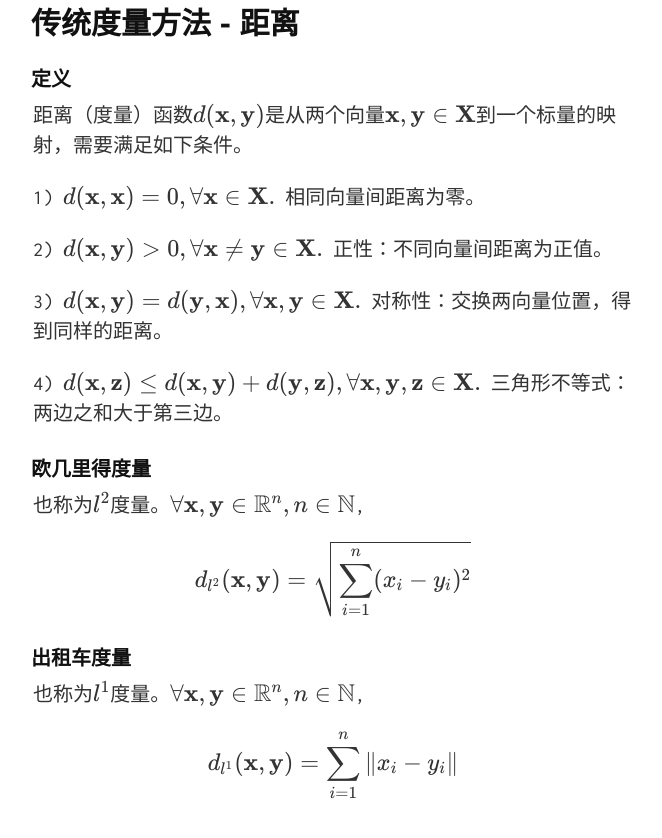
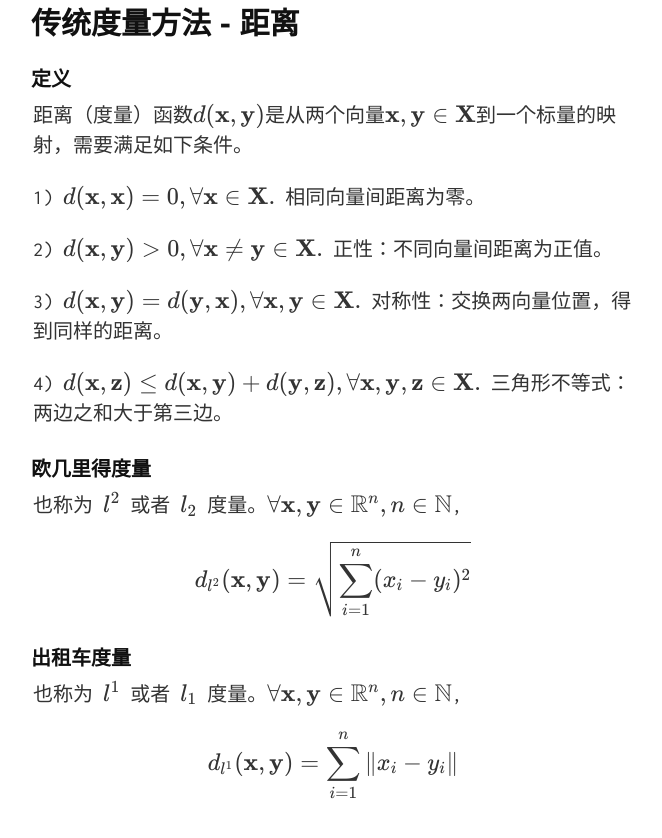
Before and after one commit to quxiaofeng/metriclearning, a Jekyll site: the page built from cn.html, in a window 1280 px wide and 900 px high, scrolled down 1103 px. Shown: the top 838 px of the window, without its empty margins (307-969 px from the left). Built offline with Jekyll 4.4.1, drawn with Linux system fonts in a browser that asks for light colours; nearby versions of some CDN libraries; Markdown is read by kramdown in place of the engine named in the settings.

Commit message:
Fixed the l^1 with l_1
Signed-off-by: Xiaofeng QU <xiaofeng.qu.hk@ieee.org>

```diff
--- a/_includes/cn.md
+++ b/_includes/cn.md
@@ -38,12 +38,12 @@
 
 ### 欧几里得度量 ###
 
-也称为\\(l^2\\)度量。\\(\\forall \\mathbf{x}, \\mathbf{y} \\in \\mathbb{R}^n, n \\in \\mathbb{N}\\),
+也称为 \\(l^2\\) 或者 \\(l\_2\\) 度量。\\(\\forall \\mathbf{x}, \\mathbf{y} \\in \\mathbb{R}^n, n \\in \\mathbb{N}\\),
 
 \\[d\_{l^2}(\\mathbf{x},\\mathbf{y}) = \\sqrt{\\sum^n\_{i=1}(x\_i - y\_i)^2}\\]
 
 ### 出租车度量 ###
 
-也称为\\(l^1\\)度量。\\(\\forall \\mathbf{x}, \\mathbf{y} \\in \\mathbb{R}^n, n \\in \\mathbb{N}\\),
+也称为 \\(l^1\\) 或者 \\(l\_1\\) 度量。\\(\\forall \\mathbf{x}, \\mathbf{y} \\in \\mathbb{R}^n, n \\in \\mathbb{N}\\),
 
 \\[d\_{l^1}(\\mathbf{x},\\mathbf{y}) = \\sum^n\_{i=1}\\|x\_i - y\_i\\|\\]
```
